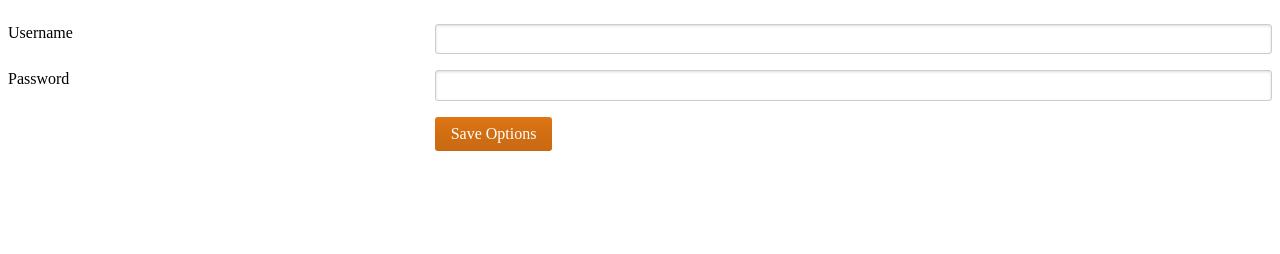
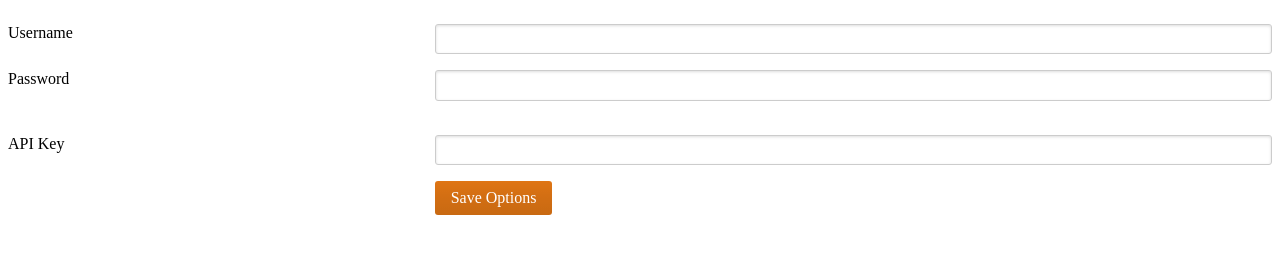
Before and after one commit to 23Pstars/indotravelonline-chrome-ext, a browser extension: page src/options.html in a window 1280 px wide. Both pictures are taken after a click on the input "Save Options". Drawn offline with nearby package versions, Linux system fonts and the light colour scheme; files that its build step writes are made by us from their sources.

Commit message:
update API key options

```diff
--- a/src/option.js
+++ b/src/option.js
@@ -2,9 +2,11 @@
 function save_options() {
     var username = document.getElementById('username').value;
     var password = document.getElementById('password').value;
+    var api_key = document.getElementById('api_key').value;
     chrome.storage.sync.set({
         username: username,
-        password: password
+        password: password,
+        api_key: api_key
     }, function () {
         // Update status to let user know options were saved.
         var status = document.getElementById('status');
@@ -19,12 +21,14 @@ function save_options() {
 function restore_options() {
     chrome.storage.sync.get({
         username: '',
-        password: ''
+        password: '',
+        api_key: ''
     }, function (items) {
         document.getElementById('username').value = items.username;
         document.getElementById('password').value = items.password;
+        document.getElementById('api_key').value = items.api_key;
     });
 }
 
 document.addEventListener('DOMContentLoaded', restore_options);
-document.getElementById('options-save').addEventListener('click',save_options);
+document.getElementById('options-save').addEventListener('click', save_options);
--- a/src/options.html
+++ b/src/options.html
@@ -33,6 +33,17 @@
                 <input type="password" id="password" class="lrs-form expand" />
             </div>
         </div>
+        <br/>
+        <div class="lrs-row">
+            <div class="lrs-col-sm-4">
+                <label for="api_key">
+                    API Key
+                </label>
+            </div>
+            <div class="lrs-col-sm-8">
+                <input type="text" id="api_key" class="lrs-form expand" />
+            </div>
+        </div>
         <div class="lrs-row">
             <div class="lrs-col-sm-4">
             </div>
```
Also changed, not shown: src/script.js (+4 -6 lines).
